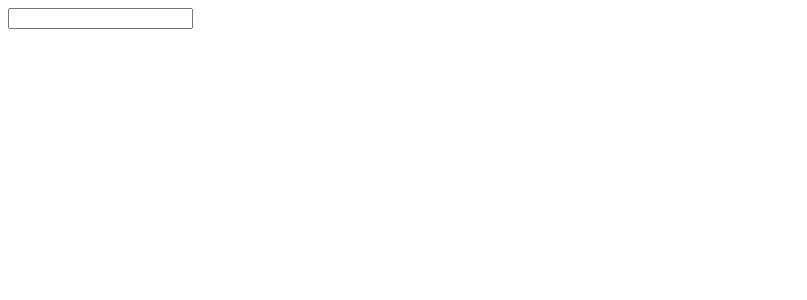
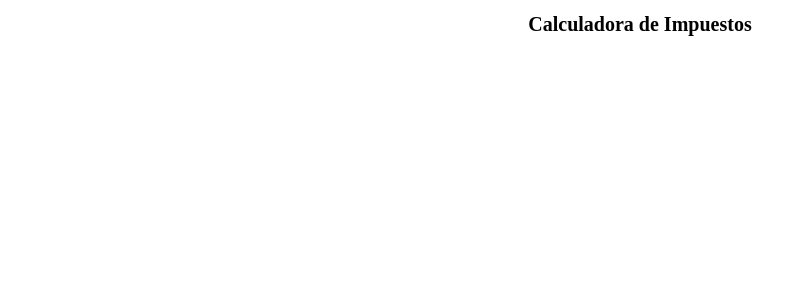
Before and after one commit to Polaco9112/hello-vue, a Vue app: page / in a window 1280 px wide. Shown: the top 300 px of the page, without its empty margins (0-807 px from the left). Built offline with nearby package versions, Linux system fonts and the light colour scheme.

Commit message:
Se crea un nuevo componente

```diff
--- a/src/App.vue
+++ b/src/App.vue
@@ -1,10 +1,9 @@
 <template>
-  <ComputedComposition />
+  <ExerciseComputed />
 </template>
 
 <script lang="ts" setup>
-  // import ClassBind from './components/ClassBind.vue'
-  import ComputedComposition from './components/ComputedComposition.vue';
+  import ExerciseComputed from './components/ExerciseComputed.vue';
 </script>
 
 <style>
--- /dev/null
+++ b/src/components/ExerciseComputed.vue
@@ -0,0 +1,17 @@
+<template>
+  <div>
+    <h1 class="title">Calculadora de Impuestos</h1>
+  </div>
+</template>
+
+<script lang='ts' setup>
+
+</script>
+
+<style scoped>
+  .title{
+    text-align: center;
+    font-size: 20px;
+    font-weight: bold;
+  }
+</style>
```
